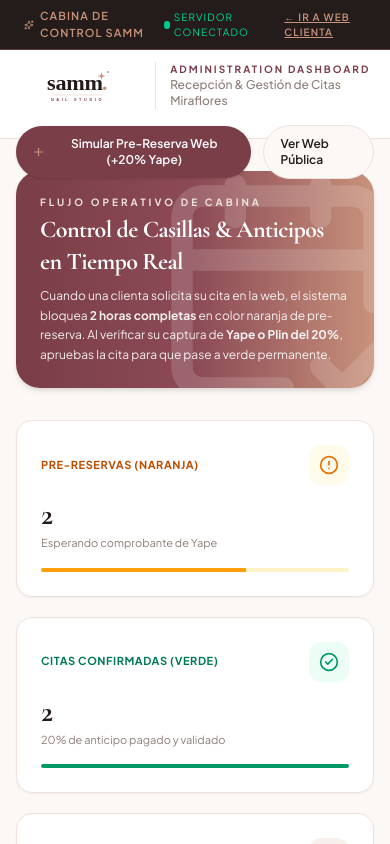
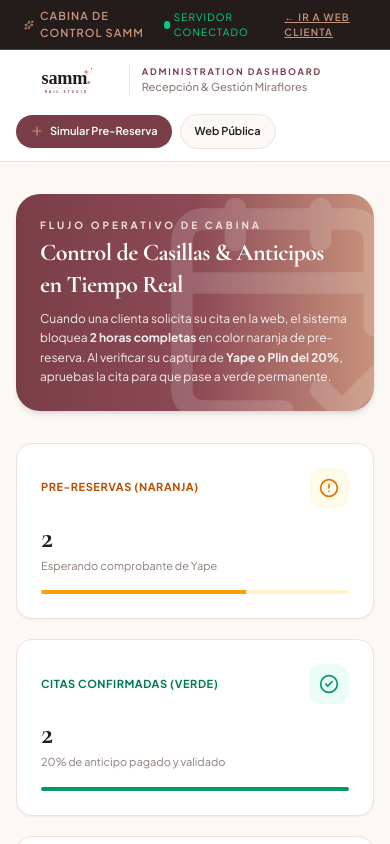
Before and after one commit to Luaz2021/samm_nailstudio, a Next.js app in the folder frontend/: page /admin in a window 390 px wide. Shown: the top 844 px of the page. Built offline with nearby package versions, Linux system fonts and the light colour scheme.

Commit message:
fix: optimizacion responsive movil, aspect-ratios en imagenes y correccion de solapamiento en header admin

```diff
--- a/frontend/src/app/admin/page.tsx
+++ b/frontend/src/app/admin/page.tsx
@@ -217,37 +217,37 @@ export default function AdminPage() {
 
       {/* 2. HEADER ELEGANTE CON LOGO OFICIAL SVG Y BOTÓN DE SIMULACIÓN */}
       <header className="bg-white/95 backdrop-blur-md border-b border-[#EFE2DC] sticky top-0 z-40">
-        <div className="max-w-7xl mx-auto px-4 sm:px-6 h-22 flex flex-col sm:flex-row sm:items-center justify-between gap-4 py-3">
+        <div className="max-w-7xl mx-auto px-4 sm:px-6 min-h-20 flex flex-col md:flex-row md:items-center justify-between gap-3 py-3">
 
-          <div className="flex items-center gap-4">
+          <div className="flex items-center gap-3">
             <img
               src="/samm-nailstudio-wordmark.svg"
               alt="samm. NAIL STUDIO"
-              className="h-11 w-auto object-contain"
+              className="h-9 sm:h-11 w-auto object-contain"
             />
-            <div className="border-l border-[#EFE2DC] pl-3.5">
-              <span className="text-[10px] tracking-[0.2em] uppercase font-bold text-[#7A3E48] block">
+            <div className="border-l border-[#EFE2DC] pl-3">
+              <span className="text-[9px] sm:text-[10px] tracking-[0.2em] uppercase font-bold text-[#7A3E48] block">
                 ADMINISTRATION DASHBOARD
               </span>
-              <span className="text-xs text-[#8d7e78] font-medium block">
-                Recepción & Gestión de Citas Miraflores
+              <span className="text-[11px] sm:text-xs text-[#8d7e78] font-medium block">
+                Recepción & Gestión Miraflores
               </span>
             </div>
           </div>
 
-          <div className="flex items-center gap-3">
+          <div className="flex flex-wrap items-center gap-2 pt-1 md:pt-0">
             <button
               onClick={handleCreateMockPreReservation}
-              className="bg-[#7A3E48] hover:bg-[#5E2F37] text-white text-xs font-semibold px-4 py-2.5 rounded-full transition-all shadow-sm hover:shadow flex items-center gap-2"
+              className="bg-[#7A3E48] hover:bg-[#5E2F37] text-white text-[11px] sm:text-xs font-semibold px-3.5 py-2 rounded-full transition-all shadow-xs flex items-center gap-1.5"
             >
-              <Plus className="w-4 h-4 text-[#C8927B]" />
-              Simular Pre-Reserva Web (+20% Yape)
+              <Plus className="w-3.5 h-3.5 text-[#C8927B]" />
+              Simular Pre-Reserva
             </button>
             <a
               href="/"
-              className="bg-[#FBF8F6] hover:bg-[#EFE2DC] text-[#231C1A] text-xs px-4 py-2.5 rounded-full transition-all font-semibold border border-[#EFE2DC]"
+              className="bg-[#FBF8F6] hover:bg-[#EFE2DC] text-[#231C1A] text-[11px] sm:text-xs px-3.5 py-2 rounded-full transition-all font-semibold border border-[#EFE2DC]"
             >
-              Ver Web Pública
+              Web Pública
             </a>
           </div>
 
--- a/frontend/src/app/page.tsx
+++ b/frontend/src/app/page.tsx
@@ -394,14 +394,14 @@ export default function HomePage() {
 
       {/* 2. HEADER BLANCO LIMPIO CON LOGOTIPO SAMM */}
       <header className="sticky top-0 z-40 bg-white/95 backdrop-blur-md border-b border-[#EFE2DC]">
-        <div className="max-w-7xl mx-auto px-4 sm:px-6 h-24 flex items-center justify-between">
+        <div className="max-w-7xl mx-auto px-4 sm:px-6 h-18 sm:h-24 flex items-center justify-between">
 
           <div className="flex items-center gap-3 cursor-pointer" onClick={() => setActiveTab("inicio")}>
             {/* Logotipo Oficial samm. NAIL STUDIO */}
             <img
               src="/samm-nailstudio-wordmark.svg"
               alt="samm. NAIL STUDIO"
-              className="h-12 w-auto object-contain"
+              className="h-9 sm:h-12 w-auto object-contain"
             />
           </div>
 
@@ -440,10 +440,10 @@ export default function HomePage() {
 
           <button
             onClick={() => setActiveTab("reserva")}
-            className="bg-[#7A3E48] hover:bg-[#5E2F37] text-white text-xs uppercase tracking-[0.18em] font-semibold px-6 py-3.5 rounded-full transition-all shadow-sm hover:shadow flex items-center gap-2"
+            className="bg-[#7A3E48] hover:bg-[#5E2F37] text-white text-[11px] sm:text-xs uppercase tracking-[0.16em] sm:tracking-[0.18em] font-semibold px-4 sm:px-6 py-2.5 sm:py-3.5 rounded-full transition-all shadow-sm hover:shadow flex items-center gap-1.5 sm:gap-2"
           >
             <CalendarIcon className="w-3.5 h-3.5" />
-            Reservar Cita
+            <span>Reservar Cita</span>
           </button>
         </div>
       </header>
@@ -561,27 +561,27 @@ export default function HomePage() {
                 </p>
               </div>
 
-              {/* Tríptico de 3 fotos altas estilo Hello Nails curadas con la paleta Milky Almond, Rosewood & Berry */}
-              <div className="grid grid-cols-1 md:grid-cols-3 gap-8">
-                <div className="h-[430px] rounded-2xl overflow-hidden shadow-xs border border-[#EFE2DC] group">
+              {/* Tríptico de 3 fotos con aspect ratio adaptativo para móvil (aspect-[4/3] en móvil y aspect-[3/4] en desktop) */}
+              <div className="grid grid-cols-1 md:grid-cols-3 gap-6 sm:gap-8">
+                <div className="w-full aspect-4/3 sm:aspect-3/4 rounded-2xl overflow-hidden shadow-xs border border-[#EFE2DC] group">
                   <img
                     src="https://images.unsplash.com/photo-1632345031435-8727f6897d53?auto=format&fit=crop&w=800&q=80"
                     alt="Manicura anatómica rusa con esmaltado nivelado Rosewood"
-                    className="w-full h-full object-cover group-hover:scale-105 transition-transform duration-500"
+                    className="w-full h-full object-cover object-center group-hover:scale-105 transition-transform duration-500"
                   />
                 </div>
-                <div className="h-[430px] rounded-2xl overflow-hidden shadow-xs border border-[#EFE2DC] group">
+                <div className="w-full aspect-4/3 sm:aspect-3/4 rounded-2xl overflow-hidden shadow-xs border border-[#EFE2DC] group">
                   <img
                     src="https://images.unsplash.com/photo-1604654894610-df63bc536371?auto=format&fit=crop&w=800&q=80"
                     alt="Esmaltado nude brillante y cuidado milimétrico de cutículas"
-                    className="w-full h-full object-cover group-hover:scale-105 transition-transform duration-500"
+                    className="w-full h-full object-cover object-center group-hover:scale-105 transition-transform duration-500"
                   />
                 </div>
-                <div className="h-[430px] rounded-2xl overflow-hidden shadow-xs border border-[#EFE2DC] group">
+                <div className="w-full aspect-4/3 sm:aspect-3/4 rounded-2xl overflow-hidden shadow-xs border border-[#EFE2DC] group">
                   <img
                     src="https://images.unsplash.com/photo-1519014816548-bf5fe059798b?auto=format&fit=crop&w=800&q=80"
                     alt="Nail art editorial en tonos berry y destellos dorados"
-                    className="w-full h-full object-cover group-hover:scale-105 transition-transform duration-500"
+                    className="w-full h-full object-cover object-center group-hover:scale-105 transition-transform duration-500"
                   />
                 </div>
               </div>
@@ -623,7 +623,7 @@ export default function HomePage() {
                     <img
                       src="https://images.unsplash.com/photo-1607779097040-26e80aa78e66?auto=format&fit=crop&w=1000&q=80"
                       alt="Aplicación de esmalte y cuidado de cutículas en atelier Samm"
-                      className="w-full h-[400px] object-cover"
+                      className="w-full h-64 sm:h-96 md:h-[400px] object-cover object-center"
                     />
                   </div>
                 </div>
@@ -705,11 +705,11 @@ export default function HomePage() {
 
                 {/* Tarjeta 1: Summer Jelly */}
                 <div className="rounded-2xl overflow-hidden border border-[#EFE2DC] shadow-xs group bg-white">
-                  <div className="h-72 overflow-hidden relative">
+                  <div className="aspect-4/3 sm:aspect-16/10 overflow-hidden relative">
                     <img
                       src="https://images.unsplash.com/photo-1599940824399-b87987ceb72a?auto=format&fit=crop&w=800&q=80"
                       alt="Colección Summer Jelly"
-                      className="w-full h-full object-cover group-hover:scale-105 transition-transform duration-500"
+                      className="w-full h-full object-cover object-center group-hover:scale-105 transition-transform duration-500"
                     />
                     <span className="absolute top-4 left-4 bg-white/95 text-[10px] font-bold uppercase tracking-widest px-3 py-1 rounded-full text-[#231C1A] shadow-xs">
                       Translúcido
@@ -723,11 +723,11 @@ export default function HomePage() {
 
                 {/* Tarjeta 2: French Neón Pastel */}
                 <div className="rounded-2xl overflow-hidden border border-[#EFE2DC] shadow-xs group bg-white">
-                  <div className="h-72 overflow-hidden relative">
+                  <div className="aspect-4/3 sm:aspect-16/10 overflow-hidden relative">
                     <img
                       src="https://images.unsplash.com/photo-1522337360788-8b13dee7a37e?auto=format&fit=crop&w=800&q=80"
                       alt="Colección French Pastel"
-                      className="w-full h-full object-cover group-hover:scale-105 transition-transform duration-500"
+                      className="w-full h-full object-cover object-center group-hover:scale-105 transition-transform duration-500"
                     />
                     <span className="absolute top-4 left-4 bg-white/95 text-[10px] font-bold uppercase tracking-widest px-3 py-1 rounded-full text-[#231C1A] shadow-xs">
                       Micro Trazos
@@ -741,11 +741,11 @@ export default function HomePage() {
 
                 {/* Tarjeta 3: Cromo Perlado Glazed */}
                 <div className="rounded-2xl overflow-hidden border border-[#EFE2DC] shadow-xs group bg-white">
-                  <div className="h-72 overflow-hidden relative">
+                  <div className="aspect-4/3 sm:aspect-16/10 overflow-hidden relative">
                     <img
                       src="https://images.unsplash.com/photo-1632345031435-8727f6897d53?auto=format&fit=crop&w=800&q=80"
                       alt="Colección Glazed Pearl"
-                      className="w-full h-full object-cover group-hover:scale-105 transition-transform duration-500"
+                      className="w-full h-full object-cover object-center group-hover:scale-105 transition-transform duration-500"
                     />
                     <span className="absolute top-4 left-4 bg-white/95 text-[10px] font-bold uppercase tracking-widest px-3 py-1 rounded-full text-[#231C1A] shadow-xs">
                       Efecto Glazed
```
